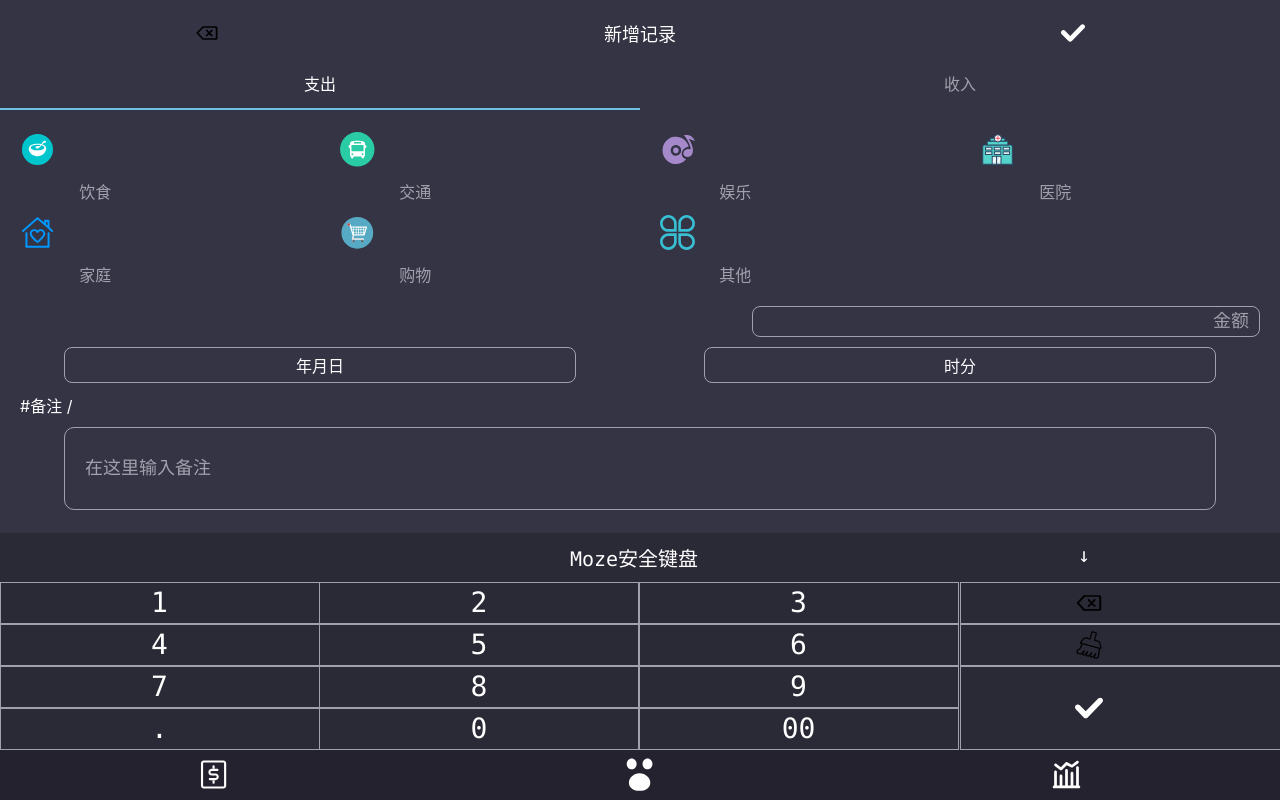
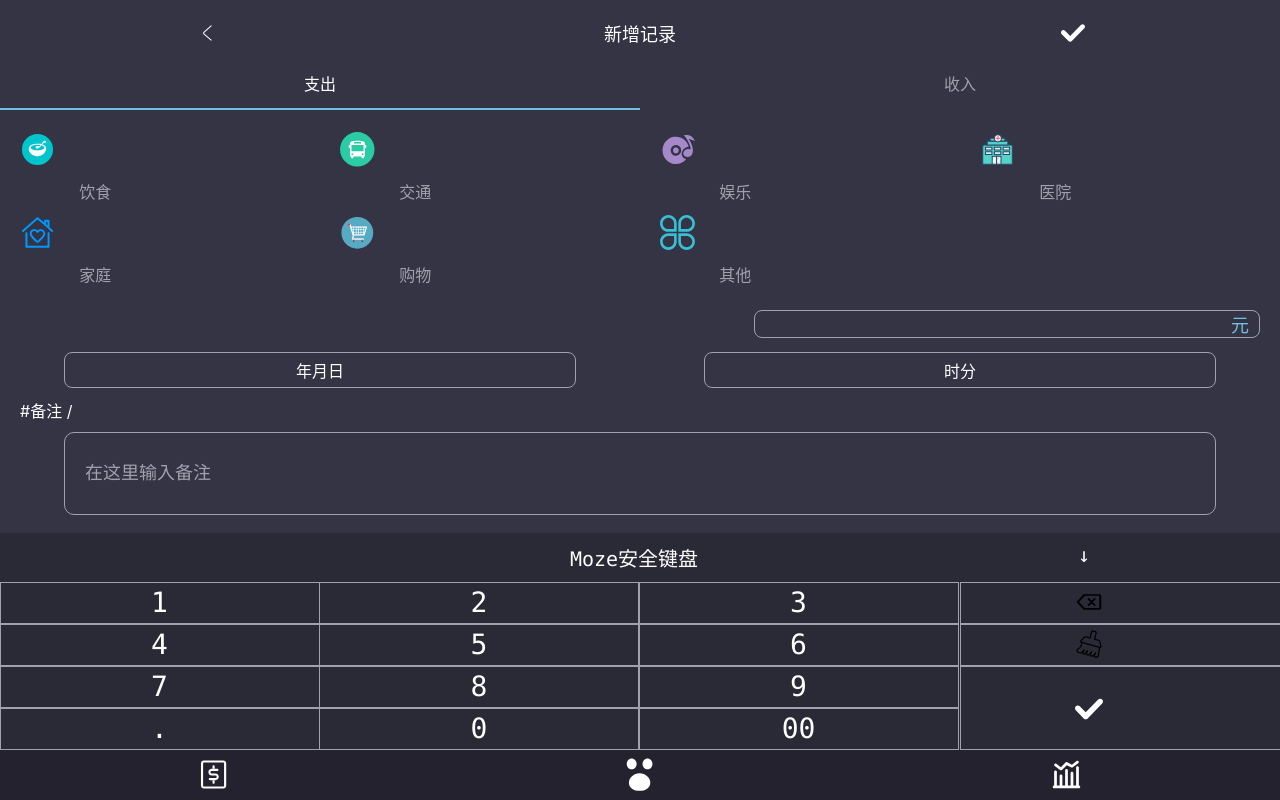
Before and after one commit to DevSuno/moze, a Vue app: page /#/once in a window 1280 px wide. Built offline with nearby package versions, Linux system fonts and the light colour scheme.

Commit message:
封装Once页面 Keyboard 组件 Icon

```diff
--- a/src/components/Once/Keyboard.vue
+++ b/src/components/Once/Keyboard.vue
@@ -21,29 +21,59 @@
                 <button>00</button>
             </div>
             <div class="function">
-                <div>
-                    <Icon name="back" class="Icon"></Icon>
+                <div :key="name.name" class="icon-warp" v-for="name in keyboardArr">
+                    <Icon :name="name.name" class="icon"></Icon>
                 </div>
-                <div>
-                    <Icon name="empty" class="Icon"></Icon>
-                </div>
-                <div class="ok">
-                    <Icon  name="true" class="Icon"></Icon>
-                </div>
+                <!--            <div>
+                                    <Icon class="Icon" name="back"></Icon>
+                                </div>
+                                <div>
+                                    <Icon class="Icon" name="empty"></Icon>
+                                </div>
+                                <div class="ok">
+                                    <Icon class="Icon" name="true"></Icon>
+                                </div>-->
             </div>
-
         </div>
-
     </div>
 </template>
 
 <script lang="ts">
     import Vue from 'vue';
-    import { Component } from 'vue-property-decorator';
+    import { Component, Inject, Prop } from 'vue-property-decorator';
 
     @Component
     export default class Keyboard extends Vue {
+        @Inject() eventBus!: Vue;
+        @Prop() keyboardArr!: [{}];
 
+        output = '';
+
+        created() {
+            this.eventBus.$on('updateOutput', (output: string) => {
+                this.output = output;
+                console.log(this.output);
+            });
+        }
+
+        remove() {
+            if (this.output.length === 1) {
+                this.output = '0';
+            } else {
+                this.output = this.output.slice(0, -1);
+            }
+        }
+
+        clear() {
+            this.output = '0';
+        }
+
+        ok() {
+            const number = parseFloat(this.output);
+            this.$emit('update:value', number);
+            this.$emit('submit', number);
+            this.output = '0';
+        }
     }
 </script>
 
@@ -97,24 +127,24 @@
                 min-width: 25vw;
                 display: flex;
                 flex-direction: column;
-                div {
+
+                .icon-warp {
                     width: 25.6vw;
+                    height: 42px;
+                    border: 0.3px solid $color-normal;
 
-                    height: 42px;
-
-                    border: 0.3px solid $color-normal;
-                }
-                .Icon {
-                    margin: 0 auto;
-                    position: relative;
-                    left: 35%;
-                    top: 10%;
+                    .icon {
+                        position: relative;
+                        left: 35%;
+                        top: -58%;
+                    }
                 }
 
-                .ok {
-                    height: 84px;
-                    .Icon {
-                        top: 30%;
+                :last-child {
+                    min-height: 84px;
+
+                    .icon {
+                        top: 0;
 
                     }
                 }
--- a/src/components/Once/Message.vue
+++ b/src/components/Once/Message.vue
@@ -1,9 +1,7 @@
 <template>
     <div class="message">
         <div class="money">
-            <label class="label">
-                <input class="number" placeholder="金额">
-            </label>
+            <div class="number">{{output}}</div>
         </div>
 
         <div class="onceTime">
@@ -23,10 +21,37 @@
 
 <script lang="ts">
     import Vue from 'vue';
-    import { Component } from 'vue-property-decorator';
+    import { Component, Inject } from 'vue-property-decorator';
 
     @Component
     export default class Message extends Vue {
+        @Inject() eventBus!: Vue;
+
+        output = '元';
+
+        mounted() {
+            this.eventBus.$emit('updateOutput', this.output);
+        }
+
+        inputContent(event: MouseEvent) {
+            const button = (event.target as HTMLButtonElement);
+            const input = button.textContent!;
+            if (this.output.length === 16) {
+                return;
+            }
+            if (this.output === '0') {
+                if ('0123456789'.indexOf(input) >= 0) {
+                    this.output = input;
+                } else {
+                    this.output += input;
+                }
+                return;
+            }
+            if (this.output.indexOf('.') >= 0 && input === '.') {
+                return;
+            }
+            this.output += input;
+        }
 
     }
 </script>
@@ -45,11 +70,10 @@
             flex-direction: row-reverse;
             margin-right: 20px;
 
-            label {
+
+            .number {
                 border: 1px solid $color-normal;
                 border-radius: 8px;
-
-                .number {
                 width: 39.5vw;
                 font-size: 18px;
                 margin: 4px 0;
@@ -57,7 +81,7 @@
                 padding: 0px 10px;
                 color: $color-blueselected;
             }
-            }
+
         }
 
 
--- a/src/views/Once.vue
+++ b/src/views/Once.vue
@@ -4,8 +4,8 @@
         <Tabs></Tabs>
         <Ico :payArr="payArr"
              :earningArr="earningArr"></Ico>
-        <Message/>
-        <Keyboard/>
+        <Message />
+        <Keyboard :keyboardArr="keyboardArr"/>
 
     </Layout>
 </template>
@@ -45,6 +45,12 @@
             {name:'otherCopy',text: '其他'}
         ]
 
+        keyboardArr: {} =[
+            {name:'backspace'},
+            {name:'empty'},
+            {name:'true'},
+        ]
+
     }
 </script>
 
```
Also changed, not shown: src/assets/icons/Once/Keyboard/backspace.svg (renamed from src/assets/icons/Once/Keyboard/back.svg). Lines whose indentation alone changed are shown as unchanged.
